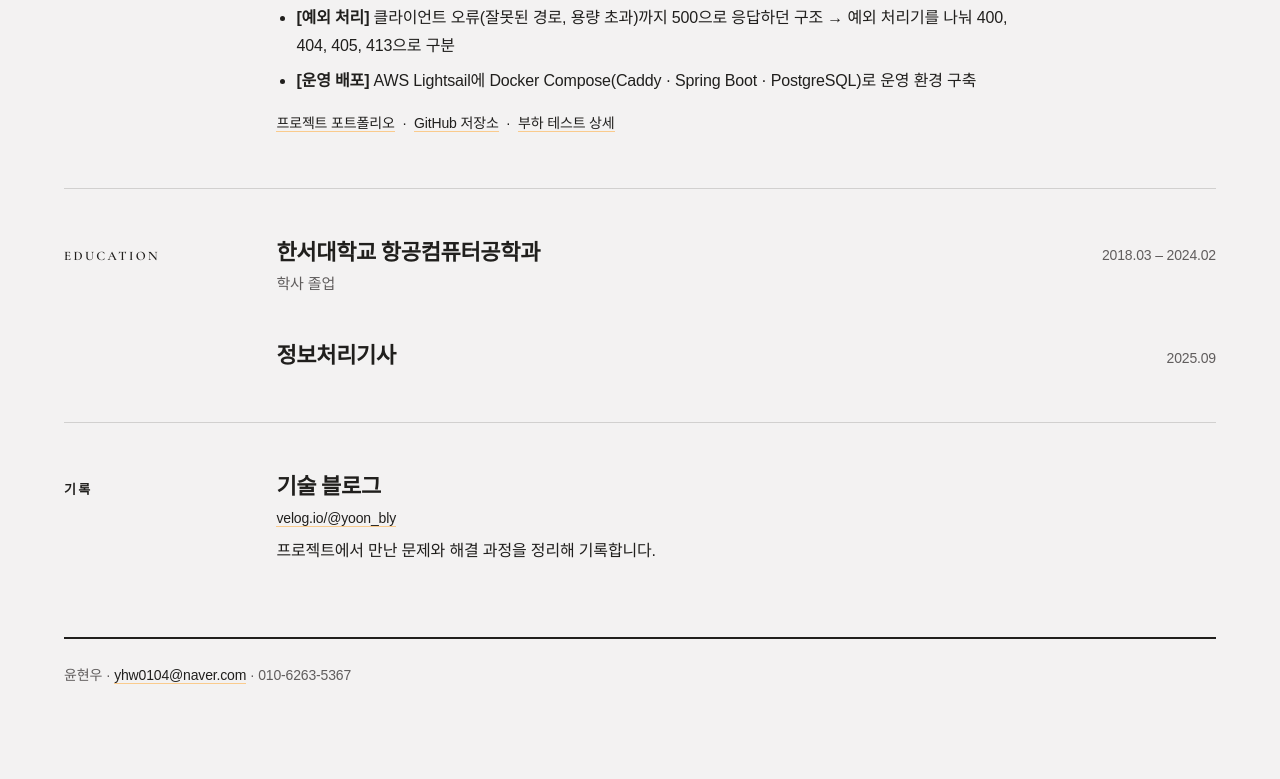
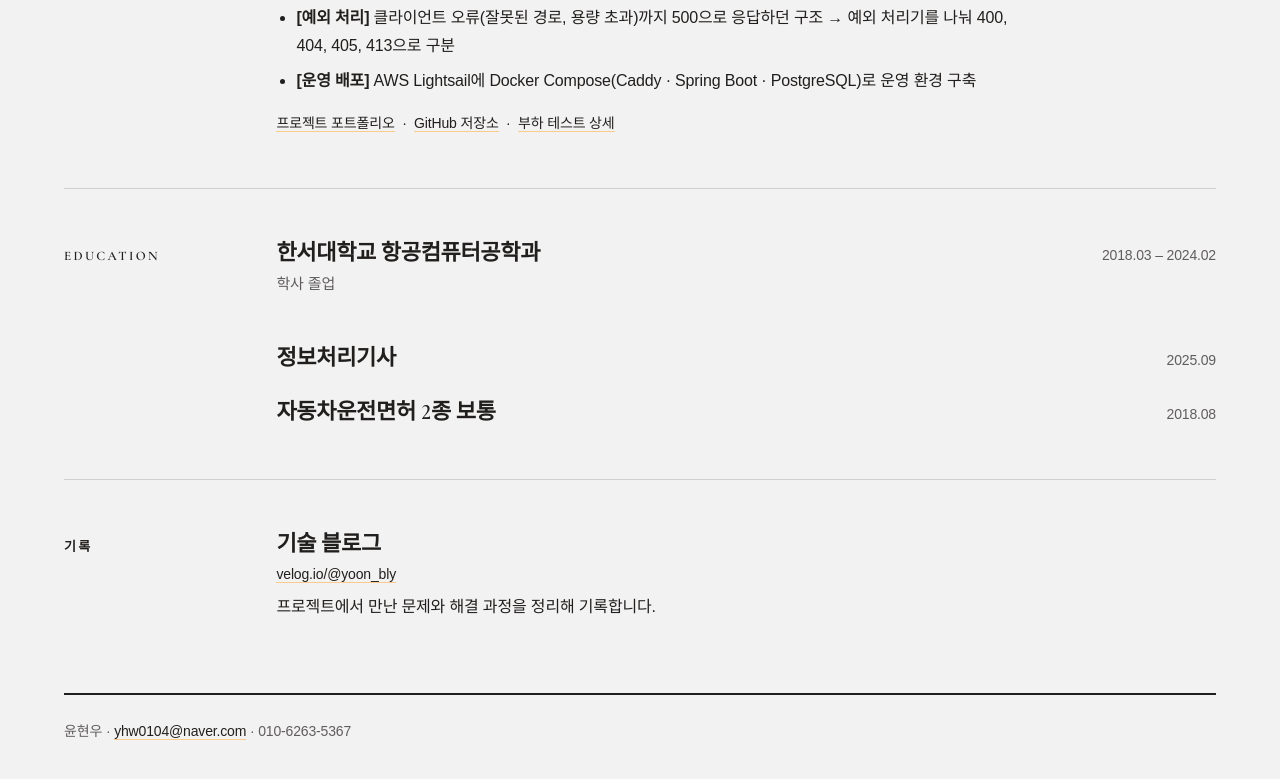
Before and after one commit to yhw0104/yhw0104.github.io, a plain HTML site: page index.html in a window 1280 px wide. Shown: the part 1989-2768 px from the top of the page. Drawn offline with nearby package versions, Linux system fonts and the light colour scheme; a web font is replaced by a local one.

Commit message:
이력서: 자격에 자동차운전면허 2종 보통 추가
Co-Authored-By: Claude Fable 5.2 <noreply@anthropic.com>
Claude-Session: https://claude.ai/code/session_01VgE3okGsbdf1BC3b4aHY4Q

```diff
--- a/index.html
+++ b/index.html
@@ -522,10 +522,9 @@ textarea.input { min-height: 90px; resize: vertical; }
                                         style="font-size:14px;color:var(--color-neutral-700);white-space:nowrap">2018.03
                                         – 2024.02</span>
                                 </div>
-                                <p style="margin:4px 0 0;font-size:15px;color:var(--color-neutral-700)">학사 졸업<br><br>
-                                </p>
+                                <p style="margin:4px 0 0;font-size:15px;color:var(--color-neutral-700)">학사 졸업</p>
                             </div>
-                            <div>
+                            <div style="margin-top:28px">
                                 <div
                                     style="display:flex;justify-content:space-between;align-items:baseline;gap:16px;flex-wrap:wrap">
                                     <h3
@@ -535,11 +534,22 @@ textarea.input { min-height: 90px; resize: vertical; }
                                         style="font-size:14px;color:var(--color-neutral-700);white-space:nowrap">2025.09</span>
                                 </div>
                             </div>
+                            <div style="margin-top:8px">
+                                <div
+                                    style="display:flex;justify-content:space-between;align-items:baseline;gap:16px;flex-wrap:wrap">
+                                    <h3
+                                        style="margin:0;font-family:'Cormorant Garamond','Nanum Myeongjo',serif;font-weight:600;font-size:22px;font-variant-numeric:lining-nums">
+                                        자동차운전면허 2종 보통</h3>
+                                    <span
+                                        style="font-size:14px;color:var(--color-neutral-700);white-space:nowrap">2018.08</span>
+                                </div>
+                            </div>
                         </div>
                     </div>
                 </section>
 
                 <hr class="hr" style="margin:52px 0">
+
 
                 <section id="etc">
                     <div class="row"
```
